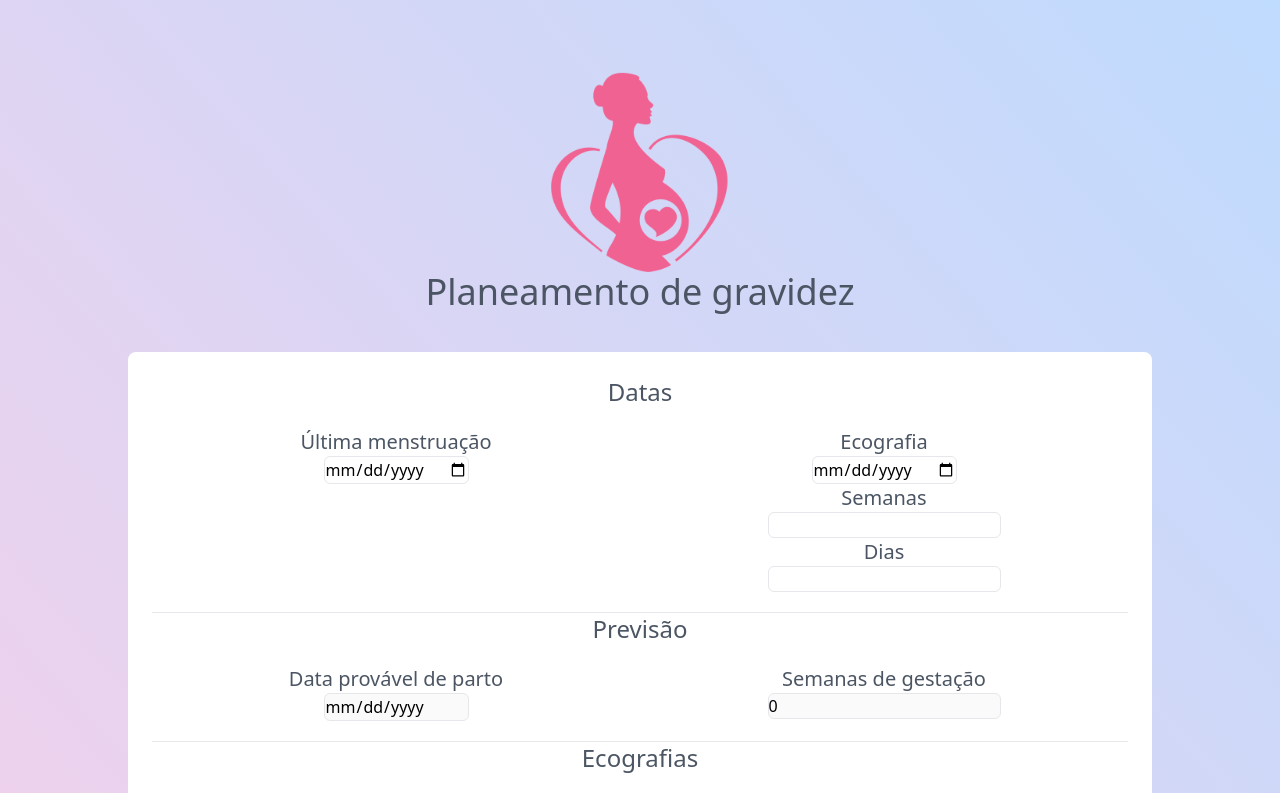
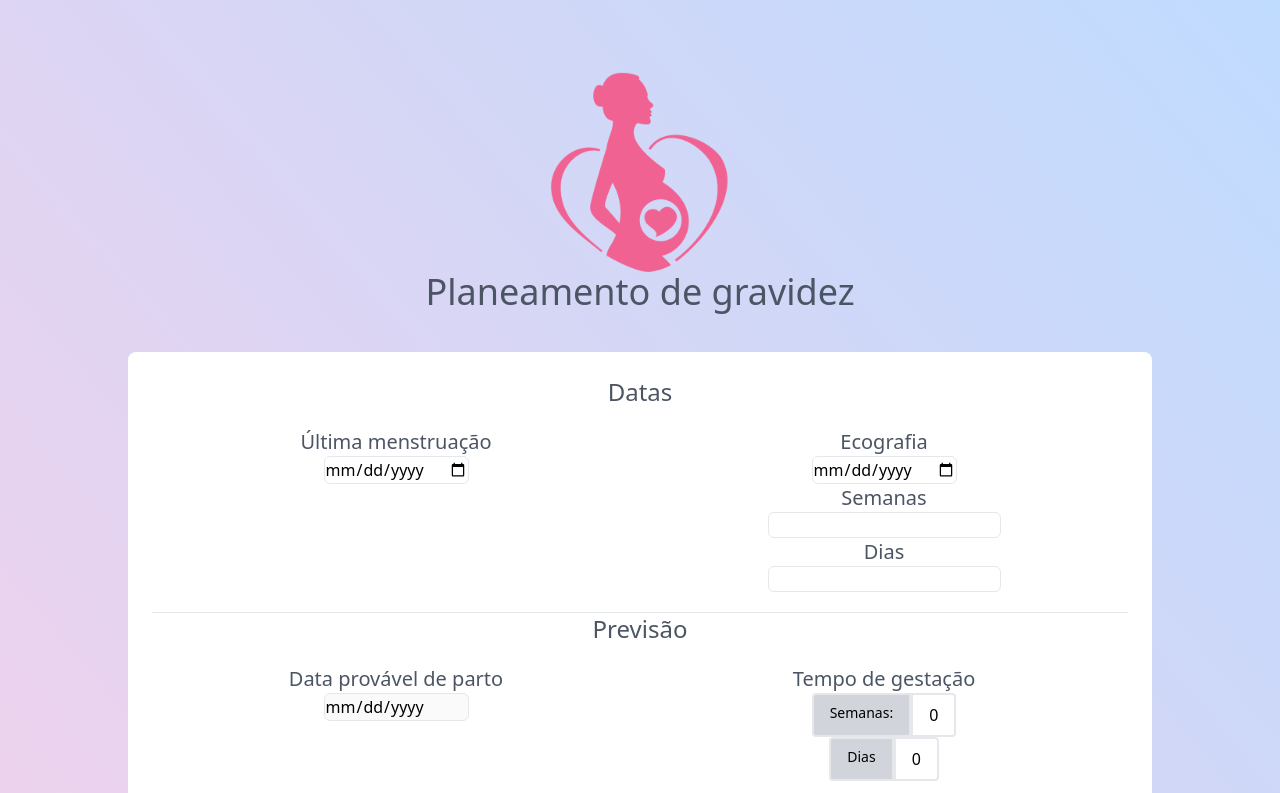
Before and after one commit to HelderFSFerreira/gravidasv2, a Next.js app: page / in a window 1280 px wide. Shown: the top 793 px of the page. Built offline with nearby package versions, Linux system fonts and the light colour scheme.

Commit message:
add calculated number of days

```diff
--- a/components/Forecast.tsx
+++ b/components/Forecast.tsx
@@ -7,6 +7,7 @@ type Props = {
 const Forecast =  ({initialDate} :Props) => {
     const [startDate, setStartDate] = useState<string>('');
     const [weeksOfGestation, setWeeksOfGestation] = useState<number>(0);
+    const [daysOfGestation, setDaysOfGestation] = useState<number>(0);
 
     function getDateofBirth(initialDate:Date|undefined): string {
         if (initialDate) {
@@ -26,10 +27,26 @@ const Forecast =  ({initialDate} :Props) => {
         return Math.floor(diffDates);
     }
 
+    function calculateDaysOfGestation(initialDate: Date):number {
+        const oneDay  = 1000 * 60 * 60 * 24;
+
+        let dataAtual = new Date();
+        dataAtual.setHours(0,0,0,0);
+
+        let initialDateCloned = new Date(initialDate.getTime());
+        initialDateCloned.setHours(0,0,0,0);
+
+        let diffDays = ( dataAtual.getTime() - initialDateCloned.getTime() ) / oneDay;
+        let diffDates = diffDays % 7;
+
+        return diffDates;
+    }
+
     useEffect(() => {
         if (initialDate) {
             setStartDate(getDateofBirth(initialDate));
             setWeeksOfGestation(calculateWeeksOfGestation(initialDate));
+            setDaysOfGestation(calculateDaysOfGestation(initialDate));
         }
     });
 
@@ -45,10 +62,17 @@ const Forecast =  ({initialDate} :Props) => {
             </div>
 
             <div className='flex flex-col flex-wrap flex-grow-0 items-center print:hidden'>
-                <h3>Semanas de gestação</h3>
-                <input  type='number'
-                        value={weeksOfGestation}
-                        disabled/>
+                <h3>Tempo de gestação</h3>
+
+                <div className="flex">
+                    <span className="text-sm border-2 rounded-l px-4 py-2 bg-gray-300 whitespace-no-wrap">Semanas:</span>
+                    <span className="border-2 rounded-r px-4 py-2 w-full"> {weeksOfGestation} </span>
+                </div>
+
+                <div className="flex">
+                    <span className="text-sm border-2 rounded-l px-4 py-2 bg-gray-300 whitespace-no-wrap">Dias</span>
+                    <span className="border-2 rounded-r px-4 py-2 w-full"> {daysOfGestation} </span>
+                </div>
             </div>
         </div>
     );
```
